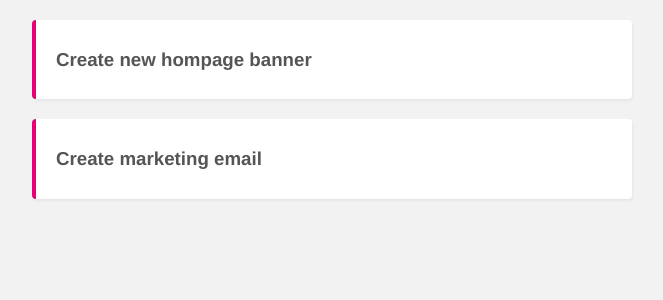
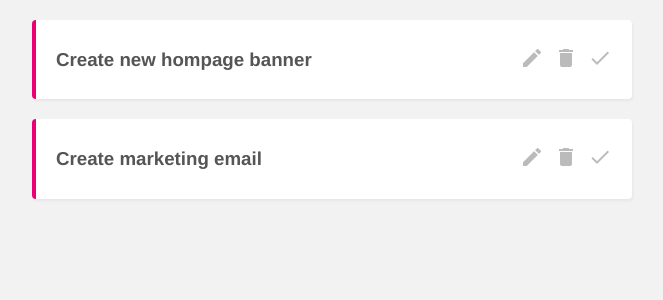
Before and after one commit to dsoreal/vue-project-planner, a Vue app: page / in a window 1280 px wide. Shown: the top 300 px of the page, without its empty margins (308-971 px from the left). Built offline with nearby package versions, Linux system fonts and the light colour scheme; data requests are answered from the project's data file.

Commit message:
add delete functionality

```diff
--- a/public/index.html
+++ b/public/index.html
@@ -5,6 +5,7 @@
     <meta http-equiv="X-UA-Compatible" content="IE=edge">
     <meta name="viewport" content="width=device-width,initial-scale=1.0">
     <link rel="icon" href="<%= BASE_URL %>favicon.ico">
+    <link href="https://fonts.googleapis.com/icon?family=Material+Icons" rel="stylesheet">
     <title><%= htmlWebpackPlugin.options.title %></title>
   </head>
   <body>
--- a/src/components/singleProject.vue
+++ b/src/components/singleProject.vue
@@ -1,7 +1,12 @@
 <template>
   <div class="project">
-      <div class="actions">
-          <h3 @click="toggleDetails">{{ project.title }}</h3>
+        <div class="actions">
+            <h3 @click="toggleDetails">{{ project.title }}</h3>
+            <div class="icons">
+                <span class="material-icons">edit</span>
+                <span class="material-icons" @click="deleteProject">delete</span>
+                <span class="material-icons">done</span>
+            </div>
       </div>
       <div class="details" v-if="detToggle">
           <p>{{ project.details }}</p>
@@ -14,12 +19,18 @@
     props: ['project'],
     data() {
         return {
-            detToggle: false
+            detToggle: false,
+            uri: 'http://localhost:3000/projects/' + this.project.id
         }
     },
     methods: {
         toggleDetails() {
             this.detToggle = !this.detToggle
+        },
+        deleteProject() {
+            fetch(this.uri, { method: 'DELETE' })
+                .then(() => this.$emit('delete', this.project.id))
+                .catch(err => console.log(err))
         }
     }
 }
@@ -38,4 +49,18 @@
 h3 {
     cursor: pointer;
 }
+.actions {
+   display: flex;
+   justify-content: space-between;
+   align-items: center;
+}
+.material-icons{
+    font-size: 24px;
+    margin-left: 10px;
+    color: #bbb;
+    cursor: pointer;
+}
+.material-icons:hover {
+    color: #777;
+}
 </style>
--- a/src/views/Home.vue
+++ b/src/views/Home.vue
@@ -2,7 +2,7 @@
   <div class="home">
     <div v-if="projects.length">
       <div v-for="project in projects" :key="project.id">
-        <singleProject :project="project" />
+        <singleProject :project="project" @delete="handleDelete" />
       </div>
     </div>
     <div v-else>
@@ -27,6 +27,13 @@
     .then(res => res.json())
     .then(data => this.projects = data)
     .catch(err => alert(err.message))
+  },
+  methods: {
+    handleDelete(id) {
+      this.projects = this.projects.filter((project) => {
+        return project.id !== id
+      })
+    }
   }
 }
 </script>
```
Also changed, not shown: data/db.json (indentation only).
